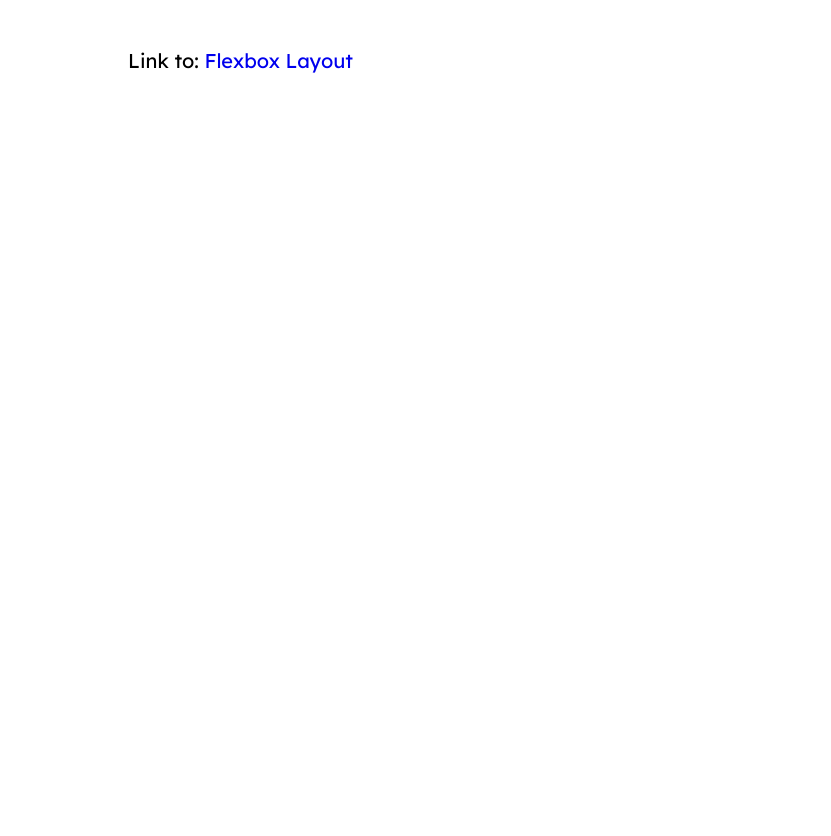
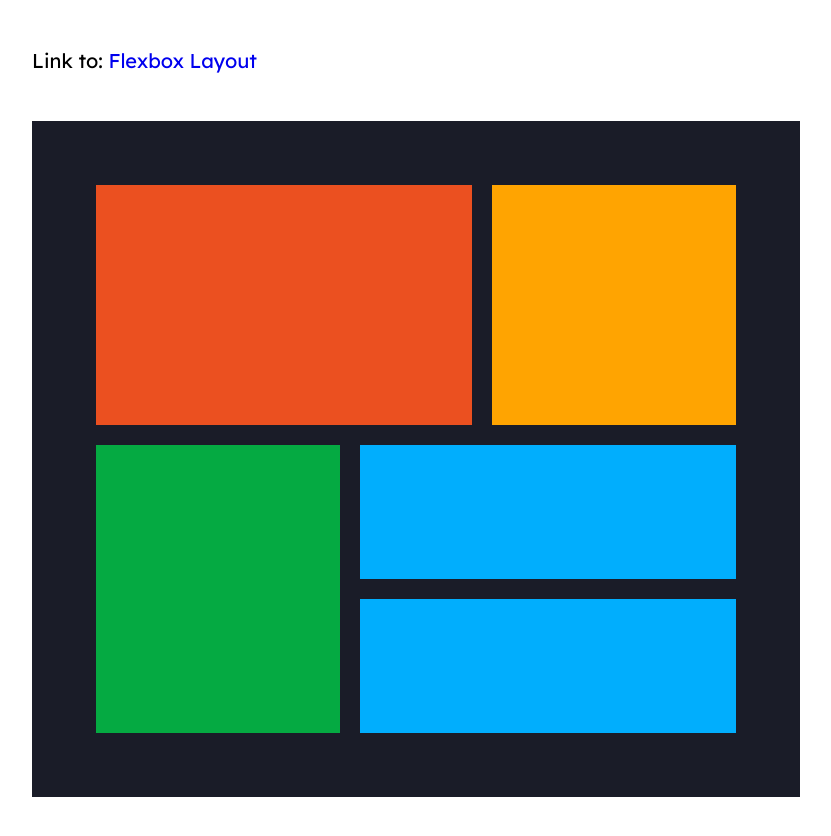
Before and after one commit to oseogbe/flexbox-and-grid, a plain HTML site: page grid.html in a window 1280 px wide. Shown: the whole page, without its empty margins (224-1055 px from the left). Before the commit the page ends 800 px from the top, so only its background shows below. Drawn offline with Linux system fonts and the light colour scheme.

Commit message:
grid boxes

```diff
--- a/3-column-cards/grid.html
+++ b/grid.html
@@ -14,7 +14,13 @@
         </nav>
     </header>
     <main>
-
+        <div class="grid-container">
+            <div class="grid-item-1"></div>
+            <div class="grid-item-2"></div>
+            <div class="grid-item-3"></div>
+            <div class="grid-item-4"></div>
+            <div class="grid-item-5"></div>
+        </div>
     </main>
 </body>
 </html>
--- a/3-column-cards/style.css
+++ b/style.css
@@ -17,7 +17,7 @@ header {
 }
 
 nav {
-    margin: 3rem 22rem;
+    margin: 3rem 20%;
 }
 
 header a {
@@ -25,14 +25,14 @@ header a {
 }
 
 main {
-    margin: 3rem 22rem;
+    margin: 3rem 20%;
 }
 
 .flex-container {
     display: flex;
     flex-direction: row;
     justify-content: center;
-    align-items: center;
+    align-items: stretch;
 }
 
 .card {
@@ -111,6 +111,47 @@ button:hover, button:active {
     background: hsl(179, 100%, 13%);
 }
 
+.grid-container {
+    background: #1A1C28;
+    padding: 4rem;
+    display: grid;
+    gap: 20px;
+    align-items: strech;
+}
+
+.grid-item-1 {
+    background: #EB5020;
+    height: 15rem;
+    grid-column: 1 / span 3;
+    grid-row: 1;
+}
+
+.grid-item-2 {
+    background: #FFA401;
+    height: 15rem;
+    grid-column: 4 / span 2;
+    grid-row: 1;
+}
+
+.grid-item-3 {
+    background: #05AA42;
+    height: 18rem;
+    grid-column: 1 / span 2;
+    grid-row: 2 / span 2;
+}
+
+.grid-item-4 {
+    background: #01AEFD;
+    grid-column: 3 / span 3;
+    grid-row: 2;
+}
+
+.grid-item-5 {
+    background: #01AEFD;
+    grid-column: 3 / span 3;
+    grid-row: 3;
+}
+
 @media (max-width: 375px) {
     nav, main {
         margin: 3rem 1rem;
```
Also changed, not shown: img/favicon-32x32.png (renamed from 3-column-cards/img/favicon-32x32.png), img/icon-luxury.svg (renamed from 3-column-cards/img/icon-luxury.svg), img/icon-sedans.svg (renamed from 3-column-cards/img/icon-sedans.svg), img/icon-suvs.svg (renamed from 3-column-cards/img/icon-suvs.svg), index.html (renamed from 3-column-cards/index.html).
